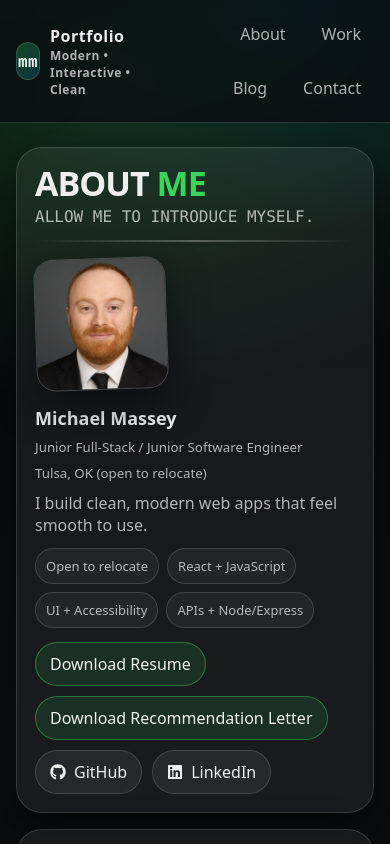
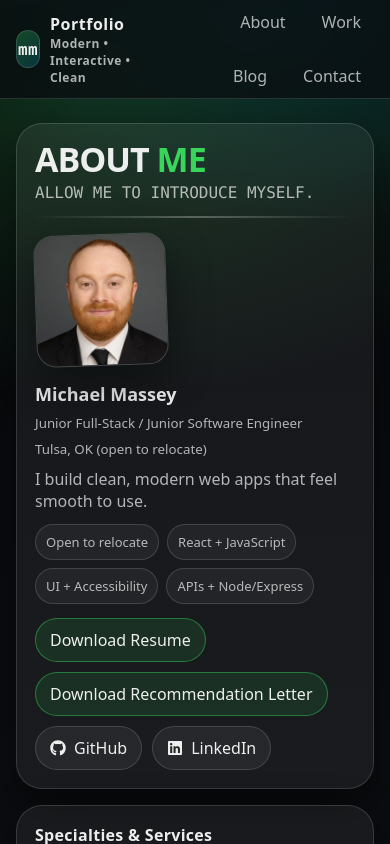
Before and after one commit to mmassey1084/Portfolio, a React (Vite) app: page / in a window 390 px wide. Shown: the top 844 px of the page. Built offline with nearby package versions, Linux system fonts and the light colour scheme.

Commit message:
modified nav css

```diff
--- a/src/styles/globals.css
+++ b/src/styles/globals.css
@@ -298,3 +298,9 @@ button, input, select, textarea{ font-family: inherit; }
   font-weight: 600;
   color: rgba(55,214,90,0.45);
 }
+/* Mobile */
+@media (max-width: 640px) {
+  .top-nav__inner{
+    padding:0px;
+}
+}
```
